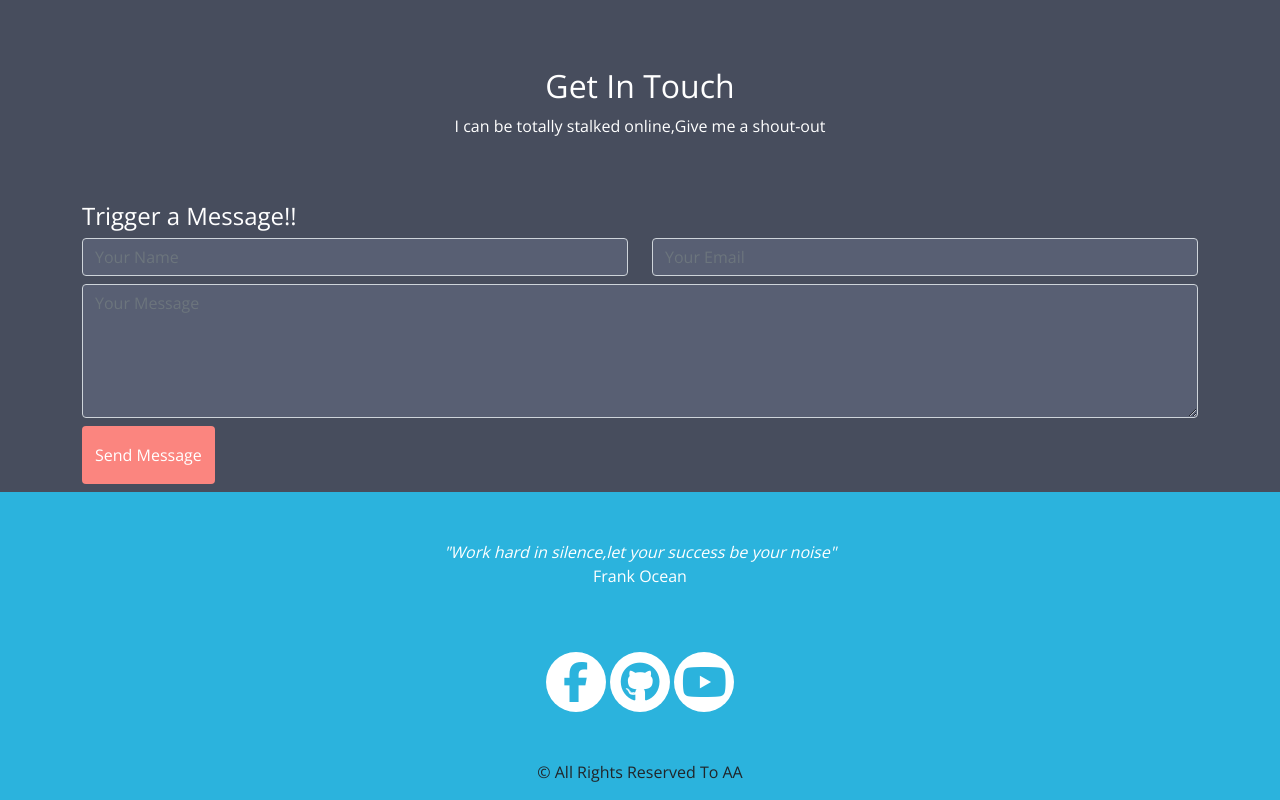
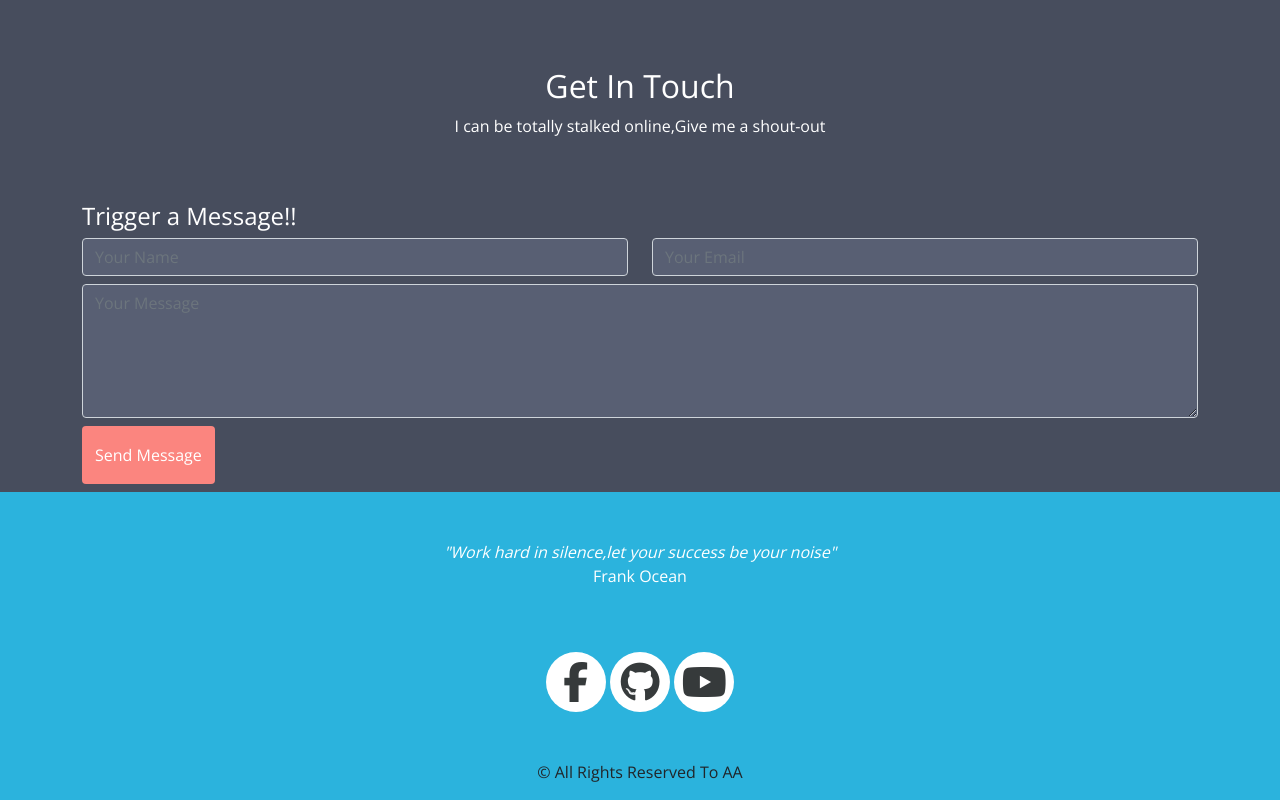
Before and after one commit to MamunAludoy/new, a plain HTML site: page index.html in a window 1280 px wide. Shown: the part 3325-4125 px from the top of the page. Drawn offline with nearby package versions, Linux system fonts and the light colour scheme.

Commit message:
first commit

```diff
--- a/css/style.css
+++ b/css/style.css
@@ -65,7 +65,7 @@ body{
     background-color: white;
     font-size: 40px;
     text-align: center;
-    color: #2BB3DD;
+    color: #363a3b;
 }
 .circle-footer:hover{
     background-color: #474D5D;
--- a/index.html
+++ b/index.html
@@ -12,6 +12,7 @@
     <link href="https://fonts.googleapis.com/css2?family=Open+Sans:wght@300&display=swap" rel="stylesheet">
     <link rel="stylesheet" href="/css/style.css">
     <title>Hi! There, Mamun With You</title>
+    <link rel="stylesheet" href="https://cdnjs.cloudflare.com/ajax/libs/font-awesome/5.15.4/css/all.min.css" integrity="sha512-1ycn6IcaQQ40/MKBW2W4Rhis/DbILU74C1vSrLJxCq57o941Ym01SwNsOMqvEBFlcgUa6xLiPY/NS5R+E6ztJQ==" crossorigin="anonymous" referrerpolicy="no-referrer" />
     <script src="https://kit.fontawesome.com/a076d05399.js"></script>
   </head>
   <body>
```
